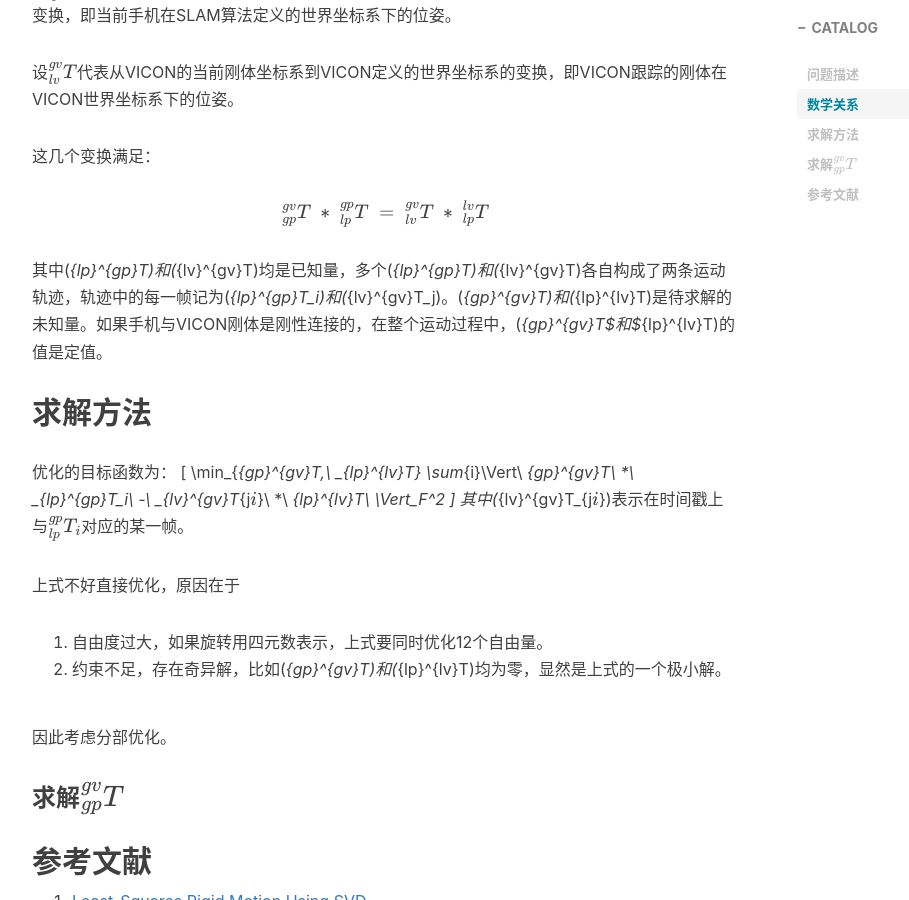
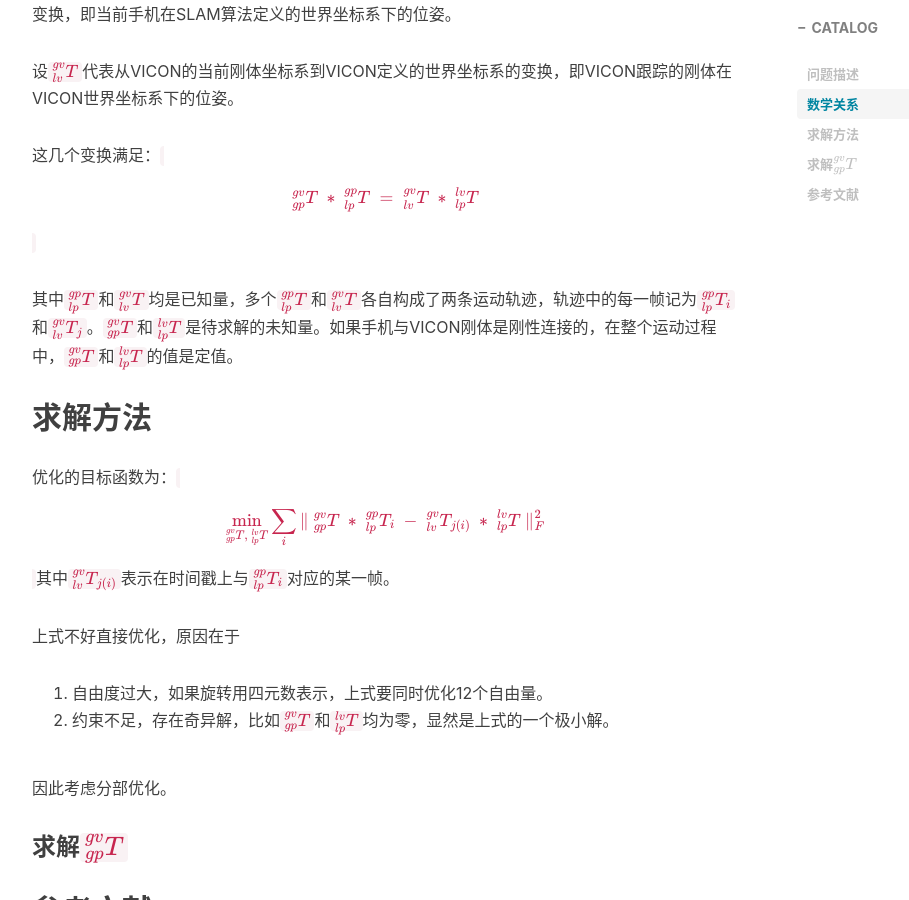
Before and after one commit to aipiano/aipiano.github.io, a Jekyll site: the page built from _posts/2019-01-08-SLAM轨迹拟合.md, in a window 1280 px wide and 900 px high, scrolled down 898 px. Shown: the whole window, without its empty margins (233-1142 px from the left). Built offline with Jekyll 4.4.1, drawn with Linux system fonts in a browser that asks for light colours; nearby versions of some CDN libraries; formulas are drawn with MathJax 3; comment, search, counter and statistics services are not loaded.

Commit message:
try make markdown can work with mathjax

```diff
--- a/_posts/2019-01-08-SLAM轨迹拟合.md
+++ b/_posts/2019-01-08-SLAM轨迹拟合.md
@@ -18,33 +18,33 @@ SLAM中常常碰到对齐（align）两个不同设备采集的轨迹的问题
 
 
 ## 数学关系
-设\(_{lp}^{gp}T\)代表手机（phone）从当前局部坐标系（local）到SLAM算法定义的世界坐标系（global）的变换，即当前手机在SLAM算法定义的世界坐标系下的位姿。
+设`\(_{lp}^{gp}T\)`代表手机（phone）从当前局部坐标系（local）到SLAM算法定义的世界坐标系（global）的变换，即当前手机在SLAM算法定义的世界坐标系下的位姿。
 
-设\(_{lv}^{gv}T\)代表从VICON的当前刚体坐标系到VICON定义的世界坐标系的变换，即VICON跟踪的刚体在VICON世界坐标系下的位姿。
+设`\(_{lv}^{gv}T\)`代表从VICON的当前刚体坐标系到VICON定义的世界坐标系的变换，即VICON跟踪的刚体在VICON世界坐标系下的位姿。
 
 
 这几个变换满足：
-<p>\[
+`\[
 _{gp}^{gv}T\ *\ _{lp}^{gp}T\ =\ _{lv}^{gv}T\ *\ _{lp}^{lv}T
-\]</p>
+\]`
 
-其中\(_{lp}^{gp}T\)和\(_{lv}^{gv}T\)均是已知量，多个\(_{lp}^{gp}T\)和\(_{lv}^{gv}T\)各自构成了两条运动轨迹，轨迹中的每一帧记为\(_{lp}^{gp}T_i\)和\(_{lv}^{gv}T_j\)。\(_{gp}^{gv}T\)和\(_{lp}^{lv}T\)是待求解的未知量。如果手机与VICON刚体是刚性连接的，在整个运动过程中，\(_{gp}^{gv}T$和$_{lp}^{lv}T\)的值是定值。
+其中`\(_{lp}^{gp}T\)`和`\(_{lv}^{gv}T\)`均是已知量，多个`\(_{lp}^{gp}T\)`和`\(_{lv}^{gv}T\)`各自构成了两条运动轨迹，轨迹中的每一帧记为`\(_{lp}^{gp}T_i\)`和`\(_{lv}^{gv}T_j\)`。`\(_{gp}^{gv}T\)`和`\(_{lp}^{lv}T\)`是待求解的未知量。如果手机与VICON刚体是刚性连接的，在整个运动过程中，`\(_{gp}^{gv}T\)`和`\(_{lp}^{lv}T\)`的值是定值。
 
 
 ## 求解方法
 优化的目标函数为：
-\[
+`\[
 \min_{_{gp}^{gv}T,\ _{lp}^{lv}T} \sum_{i}\Vert\ _{gp}^{gv}T\ *\ _{lp}^{gp}T_i\ -\ _{lv}^{gv}T_{j(i)}\ *\ _{lp}^{lv}T\ \Vert_F^2
-\]
-其中\(_{lv}^{gv}T_{j(i)}\)表示在时间戳上与\(_{lp}^{gp}T_i\)对应的某一帧。
+\]`
+其中`\(_{lv}^{gv}T_{j(i)}\)`表示在时间戳上与`\(_{lp}^{gp}T_i\)`对应的某一帧。
 
 上式不好直接优化，原因在于
 1. 自由度过大，如果旋转用四元数表示，上式要同时优化12个自由量。
-2. 约束不足，存在奇异解，比如\(_{gp}^{gv}T\)和\(_{lp}^{lv}T\)均为零，显然是上式的一个极小解。
+2. 约束不足，存在奇异解，比如`\(_{gp}^{gv}T\)`和`\(_{lp}^{lv}T\)`均为零，显然是上式的一个极小解。
 
 因此考虑分部优化。
 
-### 求解\(_{gp}^{gv}T\)
+### 求解`\(_{gp}^{gv}T\)`
 
 ## 参考文献
 1. [Least-Squares Rigid Motion Using SVD](https://igl.ethz.ch/projects/ARAP/svd_rot.pdf)
```
